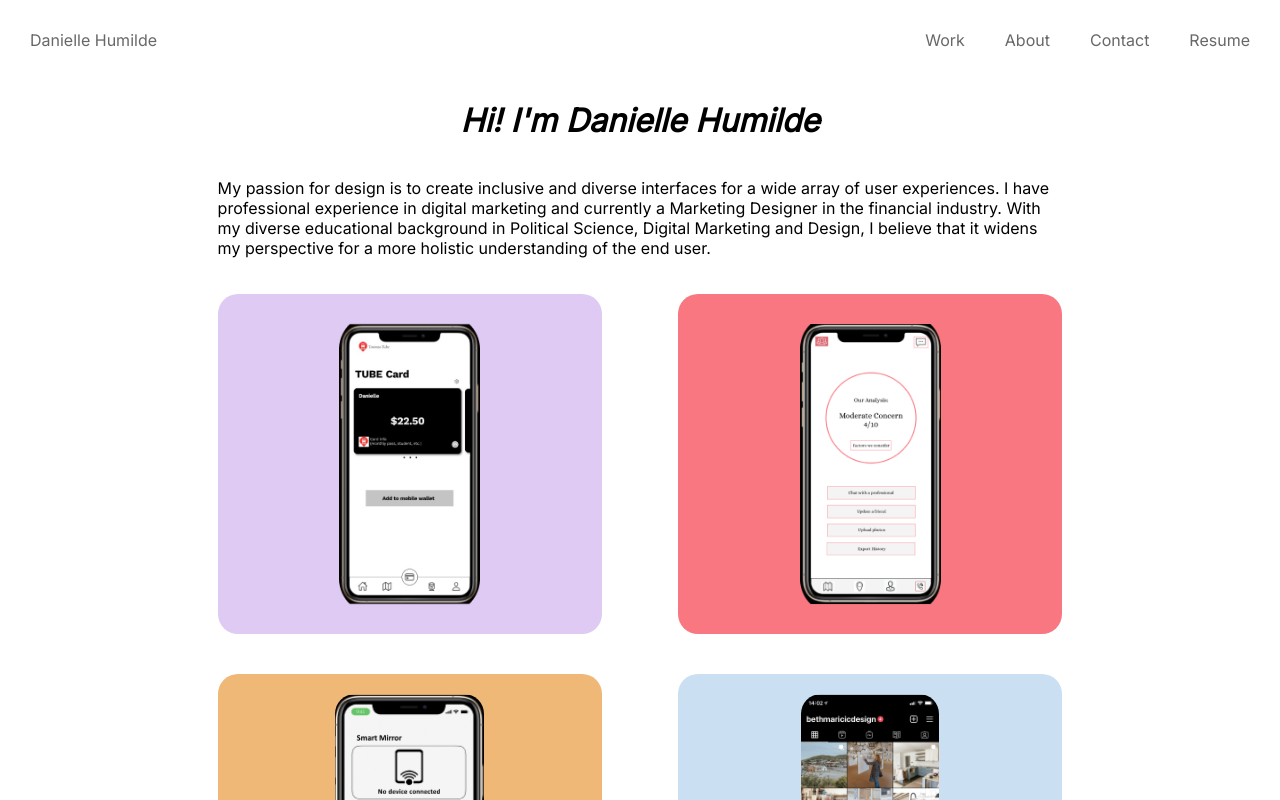
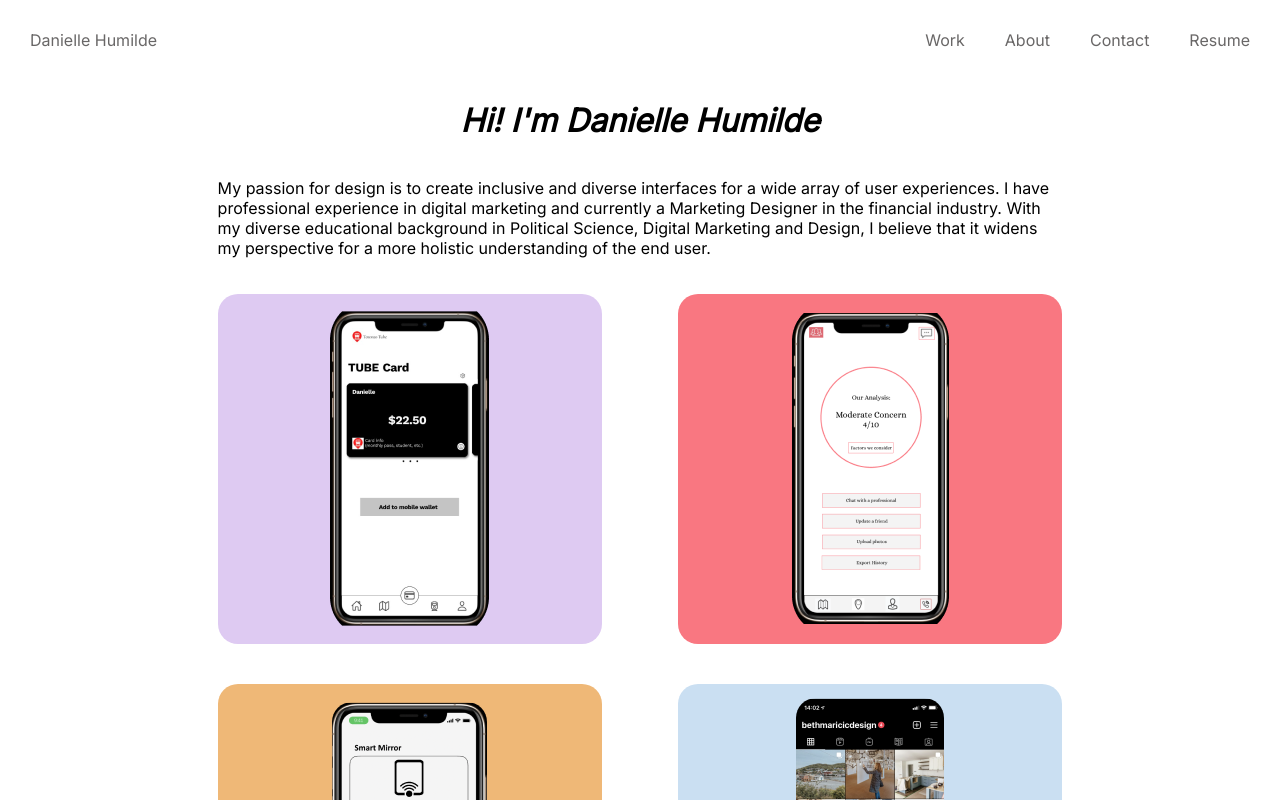
Before and after one commit to Stuart-Wilcox/Danielle-Humilde-Website, a React (Create React App) app: page / in a window 1280 px wide. Shown: the top 800 px of the page. Built offline with nearby package versions, Linux system fonts and the light colour scheme.

Commit message:
fix card to be square

```diff
--- a/src/components/Card/index.style.tsx
+++ b/src/components/Card/index.style.tsx
@@ -20,9 +20,17 @@ export const StyledCardImageShoulder = styled.div`
     flex: 1;
 `;
 
+export const StyledCardImageContainer = styled.div`
+    height: 350px;
+    width: 350px;
+    display: flex;
+    flex-direction: row;
+    align-items: center;
+    text-align: center;
+`;
+
 export const StyledCardImage = styled.img`
-    max-height: 300px;
-    margin: 20px;
+    margin: auto;
     border-radius: 20px; /* images are poorly cropped */
 `;
 
--- a/src/components/Card/index.tsx
+++ b/src/components/Card/index.tsx
@@ -5,6 +5,7 @@ import {
 import {
     StyledCard,
     StyledCardImageShoulder,
+    StyledCardImageContainer,
     StyledCardImage,
     StyledCardContent,
 } from './index.style';
@@ -30,10 +31,12 @@ const Card: React.FC<IProps> = (props: IProps) => {
                 <StyledCard
                     color={color}
                 >
+                    <StyledCardImageContainer>
                         <StyledCardImage
                             src={image}
                             alt={name}
                         />
+                    </StyledCardImageContainer>
                     <StyledCardContent className={'card-content'}>
                         <div style={{flex:1}} />
                         {name}
```
Lines whose indentation alone changed are shown as unchanged.
